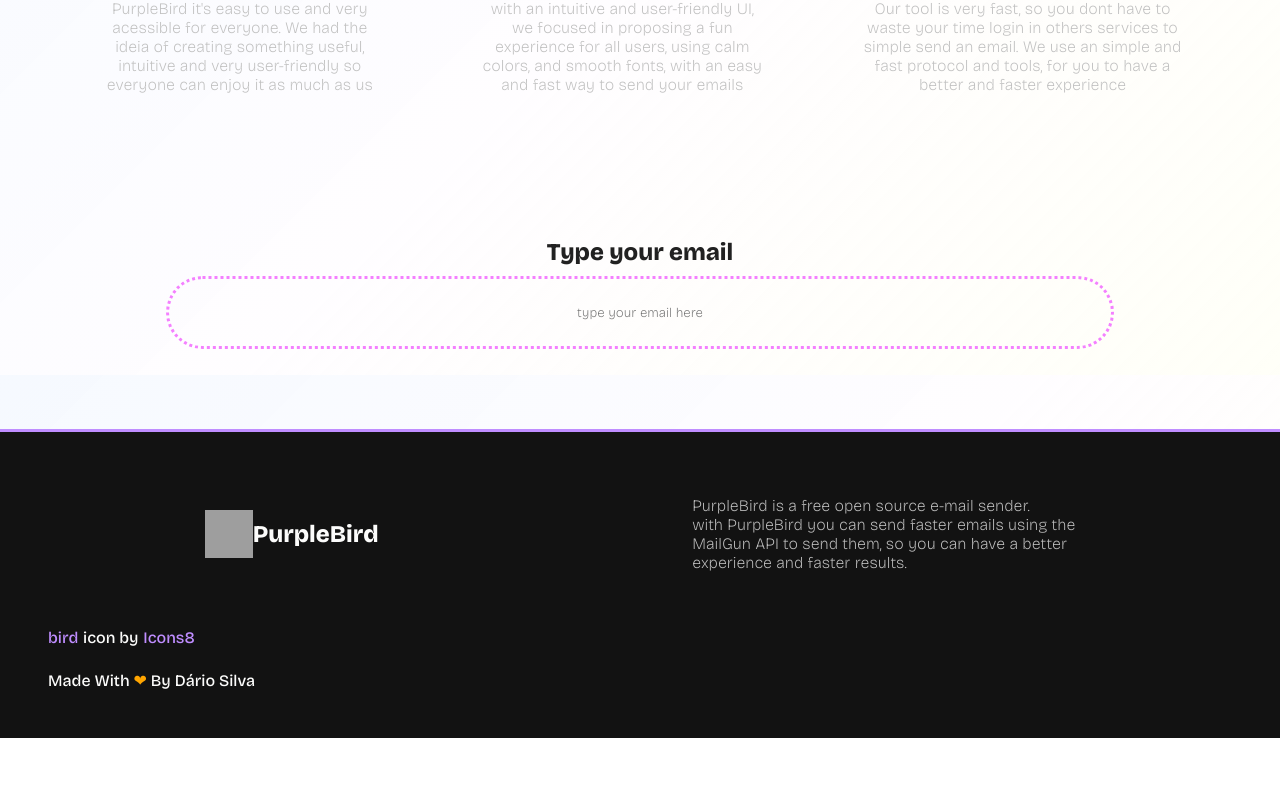
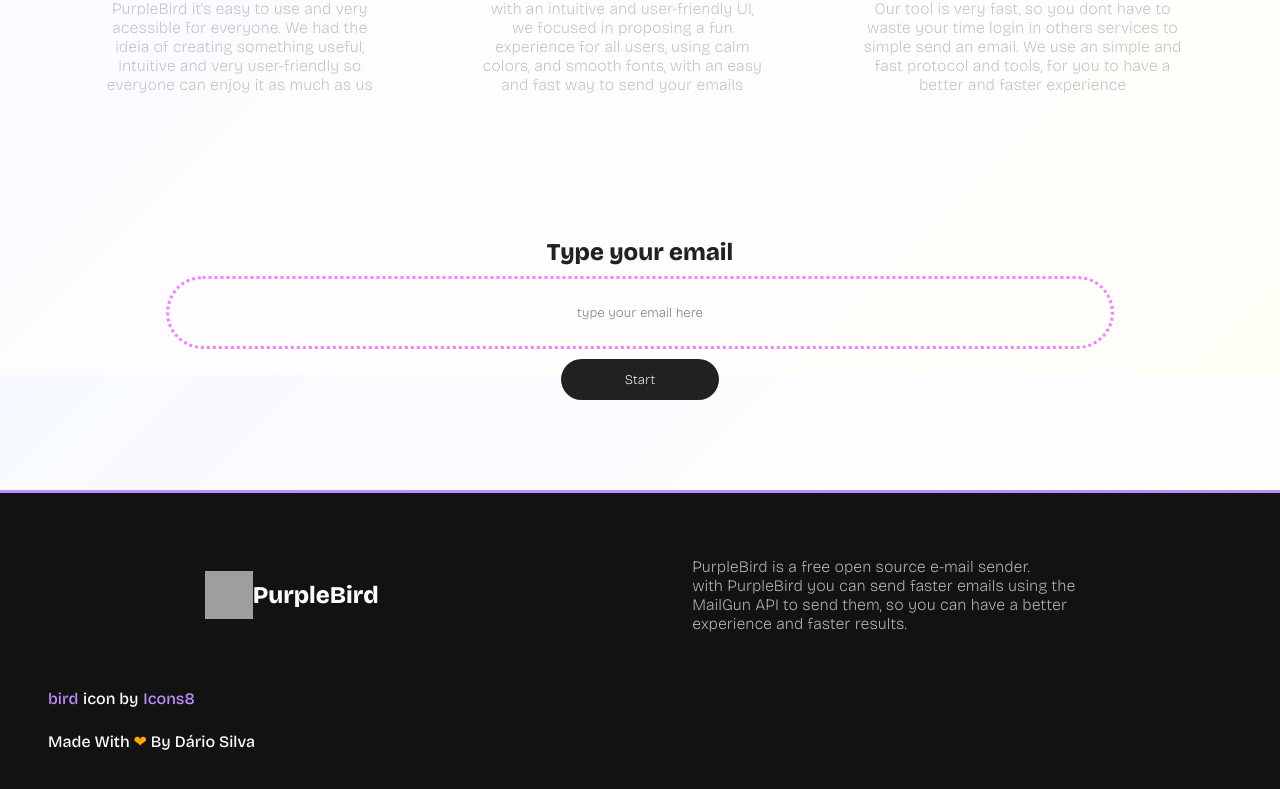
Before and after one commit to DevDario/PurpleBird, a React (Vite) app: page / in a window 1280 px wide. Shown: the part 1225-2014 px from the top of the page. Before the commit the page ends 1963 px from the top, so only its background shows below. Built offline with nearby package versions, Linux system fonts and the light colour scheme; grey boxes are pictures that could not be loaded.

Commit message:
🚀FEAT: imported Button component
and created a method that sets and removes classname from elemnts. This method is passed by prop to the parent

```diff
--- a/src/App.jsx
+++ b/src/App.jsx
@@ -10,10 +10,21 @@
 import { BsUniversalAccessCircle } from 'react-icons/bs'
 import Input from './utils/Input/Input'
 import { useState } from 'react';
+import Button from './utils/Button/Button'
 
 function App() {
 
   const [userEmail, setUserEmail] = useState("")
+
+  const handleShowSectionButton = (e) => {
+      e.preventDefault()
+
+      const formSection = document.getElementsByClassName('form-section')[0]
+      const emailSection = document.getElementsByClassName('user-email')[0]
+
+      emailSection.classList.add('hide')
+      formSection.classList.add('show')
+  }
 
   return (
     <div className='app'>
@@ -83,6 +94,9 @@
             value={userEmail}
             event={(e) => {setUserEmail(e.target.value)}}
           />
+          <Button
+            event = {handleShowSectionButton}
+          />
       </section>
 
       <Footer/>
```
